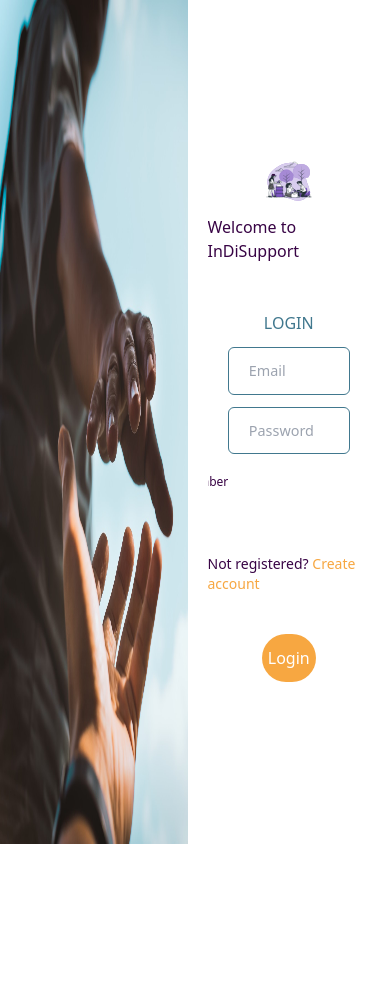
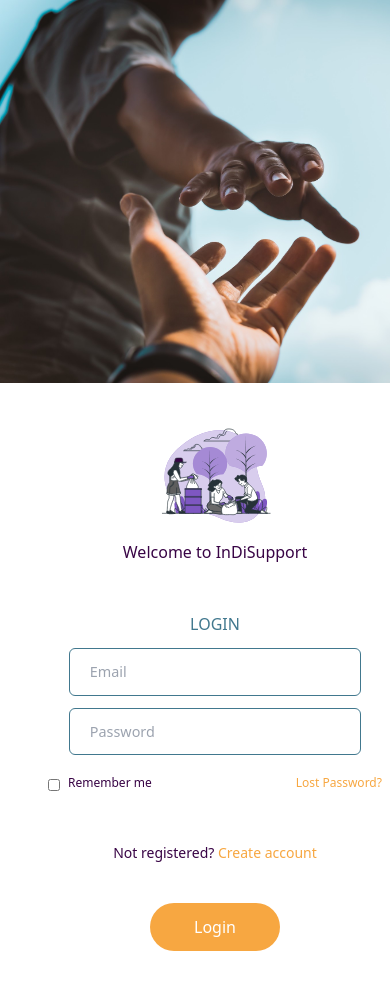
Before and after one commit to Senmial/InDiSupport, a React (Vite) app in the folder Client/: page /login in a window 390 px wide. Before the commit the page ends 844 px from the top, so only its background shows below. Built offline with nearby package versions, Linux system fonts and the light colour scheme.

Commit message:
sign up media queries

```diff
--- a/Client/src/pages/LandingPage.jsx
+++ b/Client/src/pages/LandingPage.jsx
@@ -17,10 +17,10 @@ const Home = () => {
       />
       <div className="absolute top-1/2 left-1/2 transform -translate-x-1/2 -translate-y-1/2 flex flex-col items-center justify-center p-5 sm:p-10 rounded-md w-3/4 sm:w-2/4 backdrop-blur-xl ">
         <img src={volunteer4} className="w-3/4 md:w-2/4 " alt="" />
-        <p className=" text-[#FFFFFF] font-extralight mt-5 text-sm sm:text-md ">
+        <p className=" text-[#FFFFFF] text-center font-extralight mt-5 text-sm sm:text-md ">
           Lending a hand today, goes a long way tomorrow.
         </p>
-        <p className="pt-10 text-center text-sm sm:text-md font-thin text-[#FFFFFF]">
+        <p className="pt-10 text-center text-sm sm:text-md font-normal text-[#FFFFFF]">
           InDiSupport, a non-governmental organization (NGO), is dedicated to
           addressing the urgent needs of internally displaced Nigerians through
           the helping hands of volunteers.
--- a/Client/src/pages/Signup.jsx
+++ b/Client/src/pages/Signup.jsx
@@ -1,10 +1,5 @@
 import React from "react";
 import login1 from "../assets/images/login1.svg";
-import { Link } from "react-router-dom";
-import luckycharm from "../assets/images/luckycharm.svg";
-import facebooklogo from "../assets/images/facebooklogo.svg";
-import googlelogo from "../assets/images/googlelogo.svg";
-import bottomcircle from "../assets/images/bottomcircle.svg";
 import bgImg from "../assets/images/bgHelpingHand.jpg";
 import { useNavigate } from "react-router-dom";
 
--- a/Client/src/pages/login/Login.jsx
+++ b/Client/src/pages/login/Login.jsx
@@ -18,14 +18,18 @@ const Login = () => {
   // };
 
   return (
-    <div className="flex  ">
-      <div>
-        <img src={bgImg} className="  min-h-screen" alt="" />
+    <div className="flex flex-col lg:flex-row ">
+      <div className=" w-full lg:w-1/2">
+        <img
+          src={bgImg}
+          className="w-full h-auto lg:h-screen object-cover"
+          alt="Background"
+        />
       </div>
-      <div className=" w-5/12  m-5 flex justify-center items-center">
-        <div className="max-h-screen overflow-hidden">
+      <div className=" w-full lg:w-1/2 m-5 flex justify-center items-center">
+        <div className="max-h-screen overflow-hidden w-full">
           <div className="flex flex-col justify-center items-center">
-            <img src={login1} className="w-2/5 pt-4" alt="" />
+            <img src={login1} className="w-2/5 pt-4  " alt="" />
             <p className="font-small text-[#380445] text-[1rem] pt-3 ">
               Welcome to InDiSupport
             </p>
@@ -104,8 +108,6 @@ const Login = () => {
             >
               Login
             </button>
-
-
           </div>
         </div>
       </div>
```
